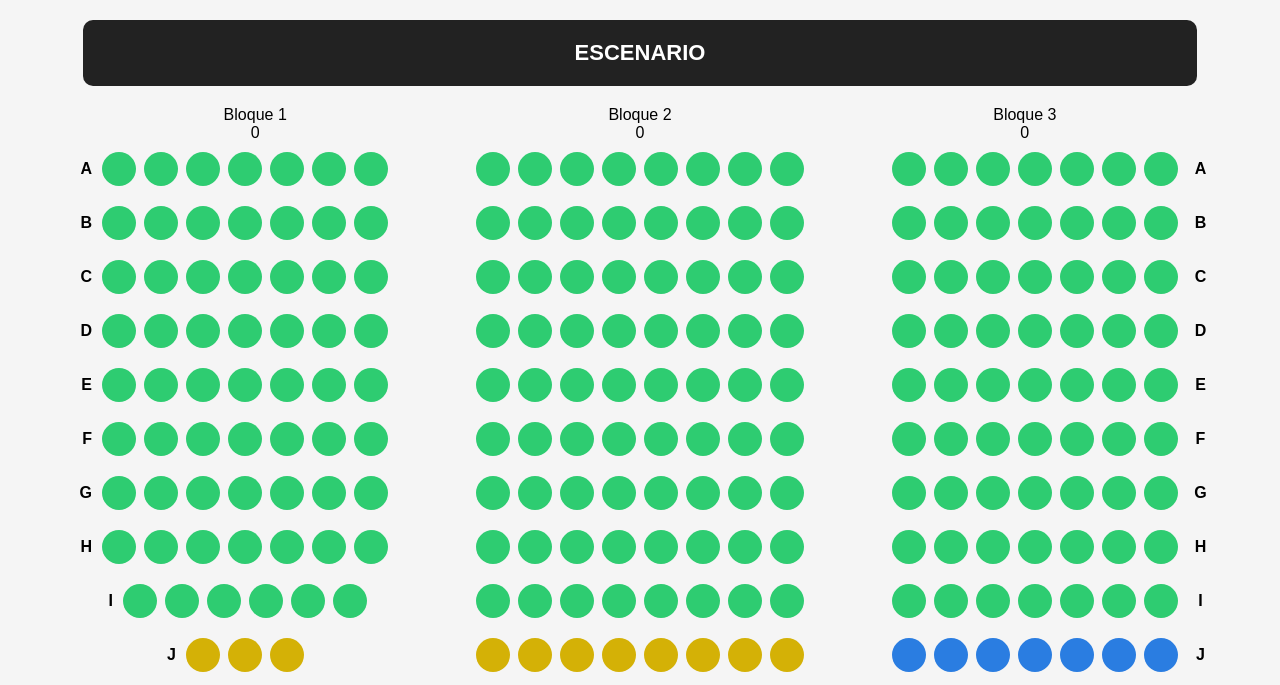
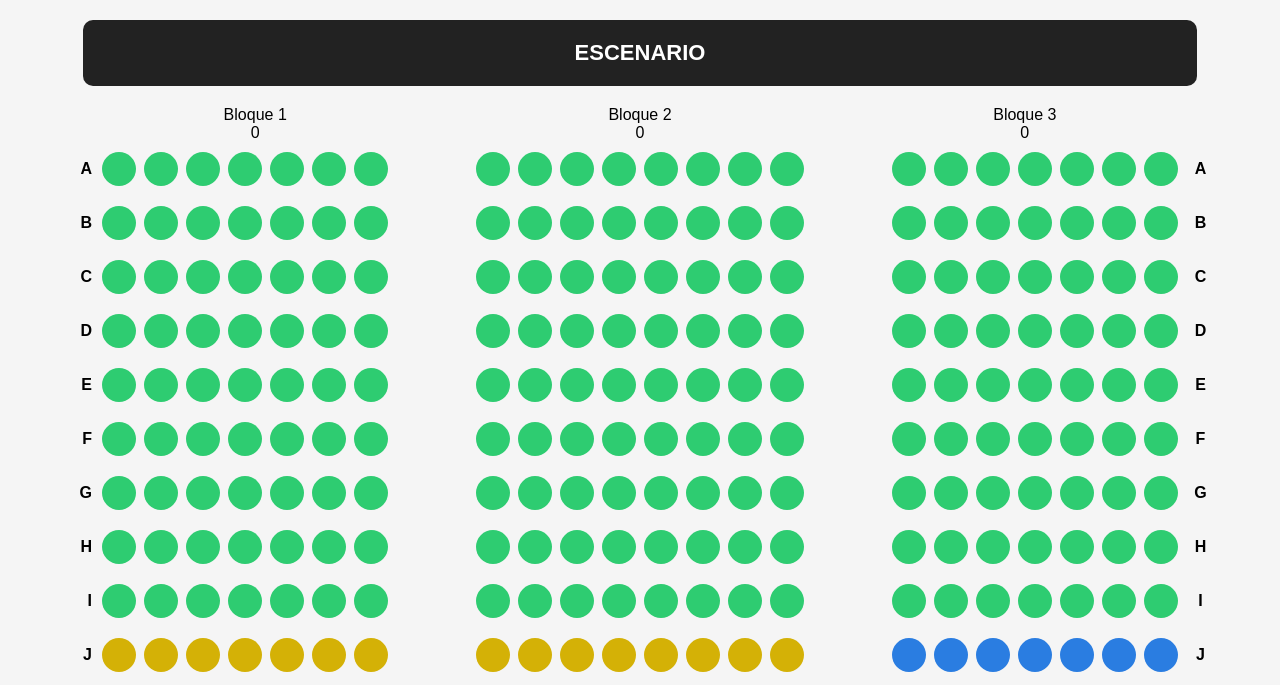
Before and after one commit to naomifloress/mapa-asientos, a plain HTML site: page index.html in a window 1280 px wide. Shown: the part 98-783 px from the top of the page. Drawn offline with Linux system fonts and the light colour scheme; no server answers.

Commit message:
Update index.html

```diff
--- a/index.html
+++ b/index.html
@@ -219,19 +219,21 @@ const app=initializeApp(firebaseConfig)
 const db=getDatabase(app)
 
 const layout=[
-[7,8,7],
-[7,8,7],
-[7,8,7],
-[7,8,7],
-[7,8,7],
-[7,8,7],
-[7,8,7],
-[7,8,7],
-[6,8,7],
-[3,8,7]
+[7,8,7], // A
+[7,8,7], // B
+[7,8,7], // C
+[7,8,7], // D
+[7,8,7], // E
+[7,8,7], // F
+[7,8,7], // G
+[7,8,7], // H
+[7,8,7], // I
+[7,8,7], // J
+[6,8,7], // K
+[3,8,7]  // L
 ]
 
-const letters="ABCDEFGHIJ".split("")
+const letters="ABCDEFGHIJKL".split("")
 
 let seats=[]
 
```
